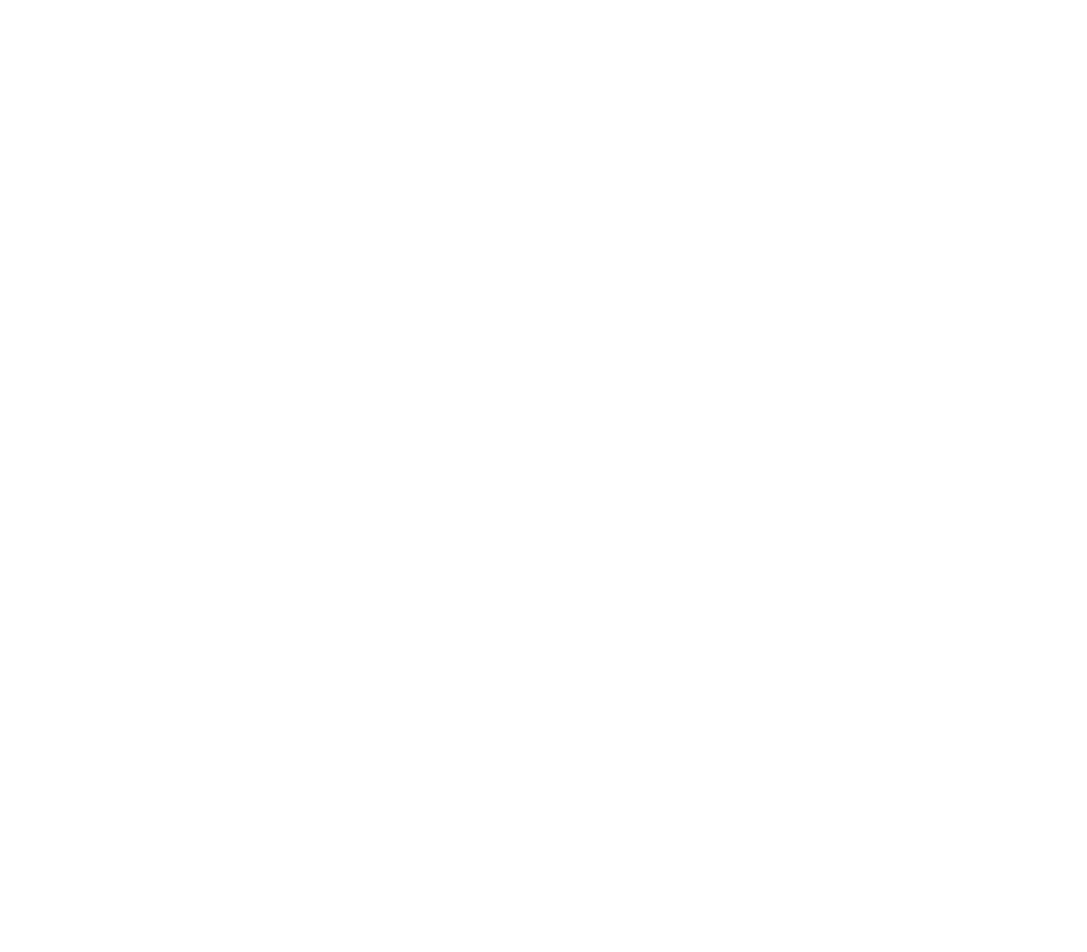
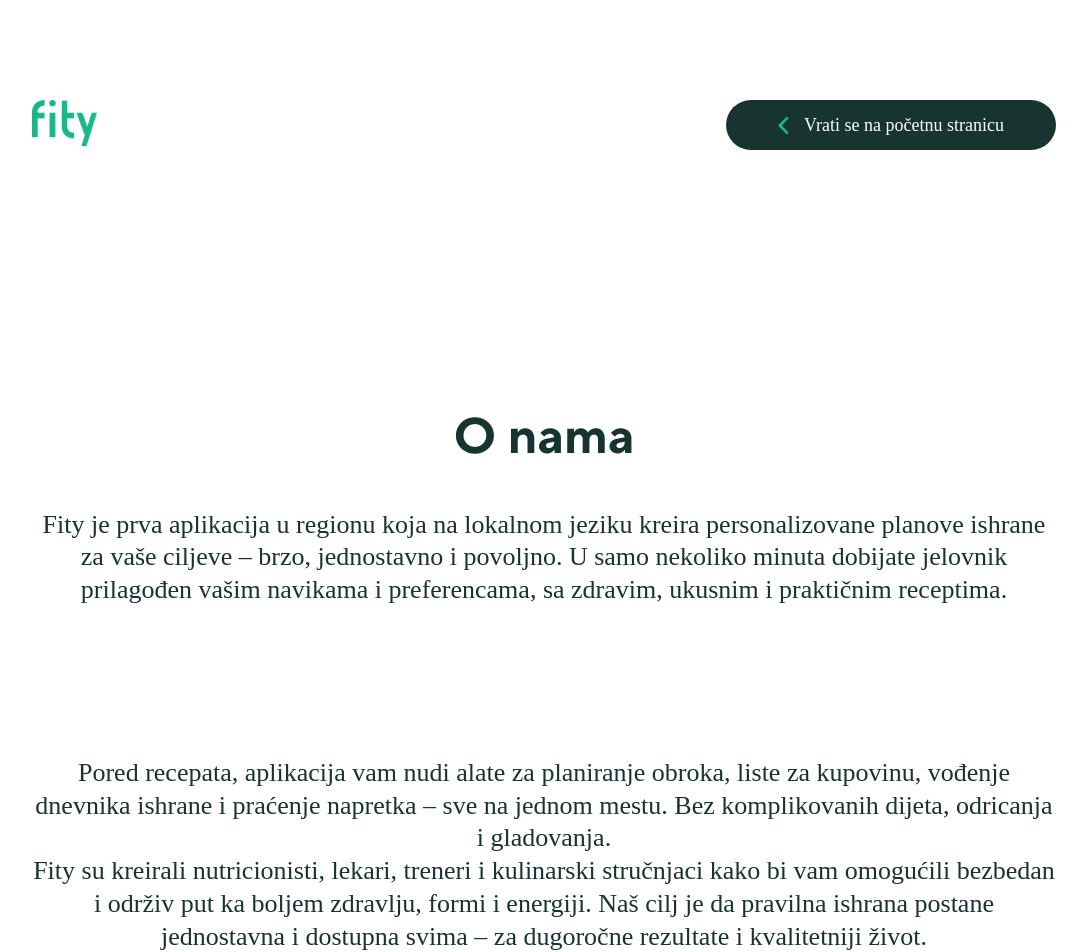
Before and after one commit to JankoB1/fity-landing, a React (Create React App) app: page /o-nama in a window 1280 px wide. Before the commit this address had no page. Shown: the top 952 px of the page, without its empty margins (96-1183 px from the left). Before the commit the page ends 800 px from the top, so only its background shows below. Built offline with nearby package versions, Linux system fonts and the light colour scheme; a web font is replaced by a local one.

Commit message:
about us page

```diff
--- a/src/App.tsx
+++ b/src/App.tsx
@@ -6,6 +6,7 @@
 import Terms from "./pages/Terms";
 import CookiesTerms from "./pages/CookiesTerms";
 import Thanks from "./pages/Thanks";
+import AboutUs from "./pages/AboutUs";
 
 function App() {
   return (
@@ -15,6 +16,7 @@
       <Route path="/uslovi-koriscenja" element={<Terms />} />
       <Route path="/politika-kolacica" element={<CookiesTerms />} />
       <Route path="/hvala-na-prijavi" element={<Thanks />} />
+      <Route path="/o-nama" element={<AboutUs />} />
   </Routes>
   );
 };
--- /dev/null
+++ b/src/pages/AboutUs.tsx
@@ -0,0 +1,24 @@
+import React from "react";
+import logo from "../assets/images/logo.png";
+import arrow from '../assets/images/arrow-privacy.svg';
+import Footer from "../components/Footer";
+
+function Thanks() {
+    return (
+        <>
+            <div className="privacy-page">
+                <div className="policy-top">
+                    <img src={logo} className="hero-logo w-[65px]" alt="logo"/>
+                    <a href="/"><img src={arrow} alt=""/>Vrati se na početnu stranicu</a>
+                </div>
+                <h1 style={{ paddingTop: '200px', textAlign: 'center' }}>O nama</h1>
+                <p style={{ textAlign: 'center', paddingBottom: '150px' }}>Fity je prva aplikacija u regionu koja na lokalnom jeziku kreira personalizovane planove ishrane za vaše ciljeve – brzo, jednostavno i povoljno. U samo nekoliko minuta dobijate jelovnik prilagođen vašim navikama i preferencama, sa zdravim, ukusnim i praktičnim receptima.</p>
+                <p style={{ textAlign: 'center' }}>Pored recepata, aplikacija vam nudi alate za planiranje obroka, liste za kupovinu, vođenje dnevnika ishrane i praćenje napretka – sve na jednom mestu. Bez komplikovanih dijeta, odricanja i gladovanja.</p>
+                <p style={{ textAlign: 'center' }}>Fity su kreirali nutricionisti, lekari, treneri i kulinarski stručnjaci kako bi vam omogućili bezbedan i održiv put ka boljem zdravlju, formi i energiji. Naš cilj je da pravilna ishrana postane jednostavna i dostupna svima – za dugoročne rezultate i kvalitetniji život.</p>
+            </div>
+            <Footer></Footer>
+        </>
+    );
+};
+
+export default Thanks;
```
